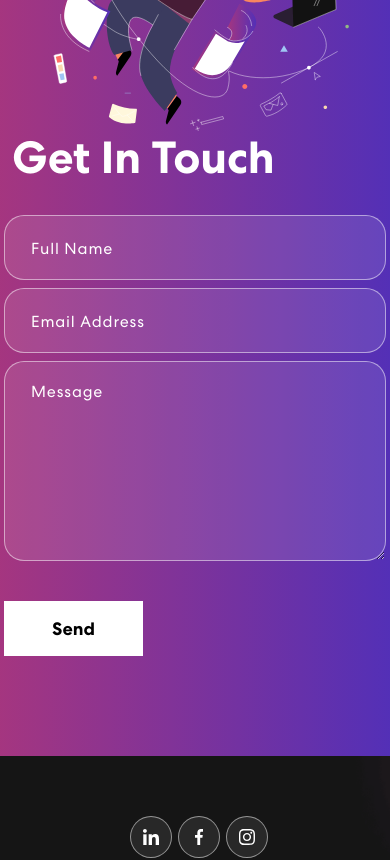
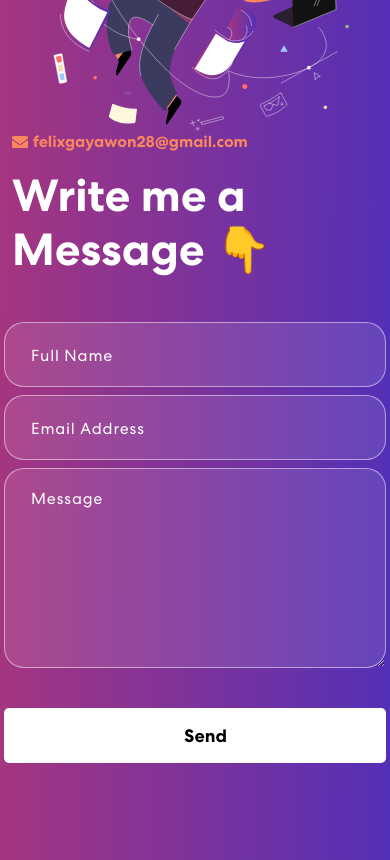
Before and after one commit to Lix2022/glix-portfolio, a React (Create React App) app: page / in a window 390 px wide. Shown: the part 3100-3960 px from the top of the page. Built offline with nearby package versions, Linux system fonts and the light colour scheme.

Commit message:
contact-updated

```diff
--- a/package.json
+++ b/package.json
@@ -4,12 +4,14 @@
   "version": "0.1.0",
   "private": true,
   "dependencies": {
+    "@fortawesome/fontawesome-free": "^6.4.0",
     "@testing-library/jest-dom": "^5.16.5",
     "@testing-library/react": "^13.4.0",
     "@testing-library/user-event": "^13.5.0",
     "animate.css": "^4.1.1",
     "bootstrap": "^5.2.3",
     "cors": "^2.8.5",
+    "email-validator": "^2.0.4",
     "emailjs-com": "^3.2.0",
     "express": "^4.18.2",
     "nodemailer": "^6.9.2",
@@ -17,6 +19,7 @@
     "react-bootstrap": "^2.7.4",
     "react-bootstrap-icons": "^1.10.3",
     "react-dom": "^18.2.0",
+    "react-icons": "^4.9.0",
     "react-mailchimp-subscribe": "^2.1.3",
     "react-multi-carousel": "^2.8.3",
     "react-on-screen": "^2.1.1",
--- a/src/App.css
+++ b/src/App.css
@@ -506,7 +506,7 @@ nav.navbar .navbar-toggler[aria-expanded="true"] .navbar-toggler-icon {
 .contact h2 {
 	font-size: 45px;
 	font-weight: 700;
-  margin-bottom: 30px;
+  margin-bottom: 45px;
 }
 .contact form input, .contact form textarea {
   width: 100%;
@@ -538,19 +538,23 @@ nav.navbar .navbar-toggler[aria-expanded="true"] .navbar-toggler-icon {
   font-weight: 700;
   color: #000;
   background-color: #fff;
-  padding: 14px 48px;
+  padding: 14px 300px;
   font-size: 18px;
   margin-top: 25px;
   border-radius: 0;
   position: relative;
   transition: 0.3s ease-in-out;
+  width: 100%;
+  border-radius: 5px;
 }
 .contact form button span {
   z-index: 1;
   position: relative;
+
 }
 .contact form button:hover {
   color: #fff;
+
 }
 .contact form button::before {
   content: "";
@@ -562,9 +566,64 @@ nav.navbar .navbar-toggler[aria-expanded="true"] .navbar-toggler-icon {
   left: 0;
   z-index: 0;
   transition: 0.3s ease-in-out;
+
+
 }
 .contact form button:hover::before {
   width: 100%;
+  border-radius: 5px;
+}
+
+.Toastify__toast-body {
+    margin: auto 0;
+    flex: 1 1 auto;
+    padding: 6px;
+    display: flex;
+    align-items: center;
+}
+.Toastify--animate-icon {
+  transition: transform 0.3s ease-in-out;
+}
+
+.Toastify--animate-icon.active {
+  transform: rotate(45deg);
+}
+
+.Toastify__zoom-enter {
+  animation: zoomIn 0.3s ease-in-out forwards;
+}
+
+@keyframes zoomIn {
+  from {
+    opacity: 0;
+    transform: scale(0);
+  }
+  to {
+    opacity: 1;
+    transform: scale(1);
+  }
+}
+
+.email-link {
+  color: #f9865f ;
+  text-decoration: none;
+  font-weight: 1000;
+}
+
+.email-icon {
+  margin-right: 5px;
+  margin-bottom: 3px;
+}
+
+.email-link:hover {
+  color: #7595ec;
+}
+
+
+@media (max-width: 768px) {
+  .contact form button {
+    padding: 14px 180px;
+  }
 }
 
 /************ Footer Css ************/
--- a/src/components/Contact.js
+++ b/src/components/Contact.js
@@ -1,8 +1,12 @@
 import { useState } from "react";
 import { Container, Row, Col } from "react-bootstrap";
 import contactImg from "../assets/img/contact-img.svg";
-import emailjs from "emailjs-com"; // Import emailjs package
+import emailjs from "emailjs-com";
+import { ToastContainer, toast } from "react-toastify";
+import "react-toastify/dist/ReactToastify.css";
 import TrackVisibility from "react-on-screen";
+import { validate } from "email-validator";
+import { FaEnvelope } from "react-icons/fa";
 
 export const Contact = () => {
   const formInitialDetails = {
@@ -13,7 +17,6 @@ export const Contact = () => {
 
   const [formDetails, setFormDetails] = useState(formInitialDetails);
   const [buttonText, setButtonText] = useState("Send");
-  const [status, setStatus] = useState({});
 
   const onFormUpdate = (category, value) => {
     setFormDetails({
@@ -24,24 +27,35 @@ export const Contact = () => {
 
   const handleSubmit = async (e) => {
     e.preventDefault();
+
+    // Basic form validation
+    if (!validate(formDetails.email)) {
+      toast.error("Please fill in all the fields or email me directly");
+      return;
+    }
+
+    // Email validation
+    if (!/^[\w-.]+@([\w-]+\.)+[\w-]{2,4}$/.test(formDetails.email)) {
+      toast.error("Please enter a valid email address or email me directly ");
+      return;
+    }
     setButtonText("Sending...");
 
     try {
       await emailjs.send("service_7pr0dsc", "template_v6oqht8", formDetails, "Kbd5DAscDYv1le_5y");
       setFormDetails(formInitialDetails);
-      setStatus({ success: true, message: "Message sent successfully" });
+      toast.success("Message sent successfully");
     } catch (error) {
       console.error("Error sending email:", error);
-      setStatus({ success: false, message: "Something went wrong, please try again later." });
+      toast.error("Something went wrong, please try again later.");
     }
 
     setButtonText("Send");
   };
 
-
-
   return (
     <section className="contact" id="connect">
+      <ToastContainer position="top-right" autoClose={5000} />
       <Container>
         <Row className="align-items-center">
           <Col size={12} md={6}>
@@ -55,32 +69,27 @@ export const Contact = () => {
             <TrackVisibility>
               {({ isVisible }) => (
                 <div className={isVisible ? "animate__animated animate__fadeIn" : ""}>
-                  <h2>Get In Touch</h2>
+                  <p>
+                    <a href="mailto:felixgayawon28@gmail.com" className="email-link">
+                      <FaEnvelope className="email-icon" />
+                      felixgayawon28@gmail.com
+                    </a>
+                  </p>
+                  <h2>Write me a Message 👇</h2>
                   <form onSubmit={handleSubmit}>
                     <Row>
                       <Col size={12} sm={6} className="px-1">
                         <input type="text" value={formDetails.name} placeholder="Full Name" onChange={(e) => onFormUpdate("name", e.target.value)} />
                       </Col>
-                       {/*<Col size={12} sm={6} className="px-1">
-                        <input type="text" value={formDetails.lastName} placeholder="Last Name" onChange={(e) => onFormUpdate("lastName", e.target.value)} />
-                      </Col>*/}
                       <Col size={12} sm={6} className="px-1">
                         <input type="email" value={formDetails.email} placeholder="Email Address" onChange={(e) => onFormUpdate("email", e.target.value)} />
                       </Col>
-                      {/*<Col size={12} sm={6} className="px-1">
-                        <input type="tel" value={formDetails.phone} placeholder="Phone No." onChange={(e) => onFormUpdate("phone", e.target.value)} />
-              </Col>*/}
                       <Col size={12} className="px-1">
                         <textarea rows="6" value={formDetails.message} placeholder="Message" onChange={(e) => onFormUpdate("message", e.target.value)}></textarea>
-                        <button type="submit">
+                        <button type="submit" onClick={handleSubmit} className="Toastify__toast-icon Toastify--animate-icon Toastify__zoom-enter">
                           <span>{buttonText}</span>
                         </button>
                       </Col>
-                      {status.message && (
-                        <Col>
-                          <p className={status.success === false ? "danger" : "success"}>{status.message}</p>
-                        </Col>
-                      )}
                     </Row>
                   </form>
                 </div>
```
Also changed, not shown: src/assets/img/email.png (added), 1 other file (tests, documents, lock files or other folders).
